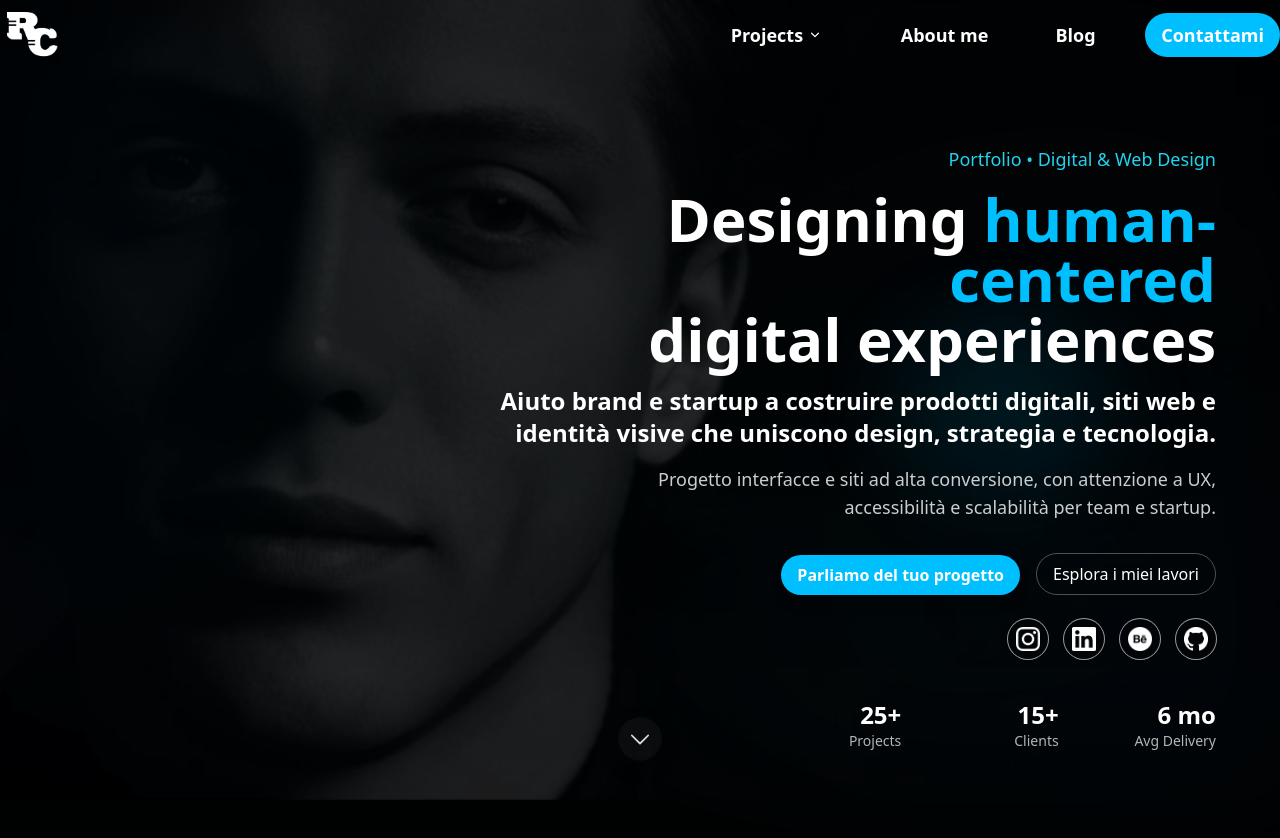
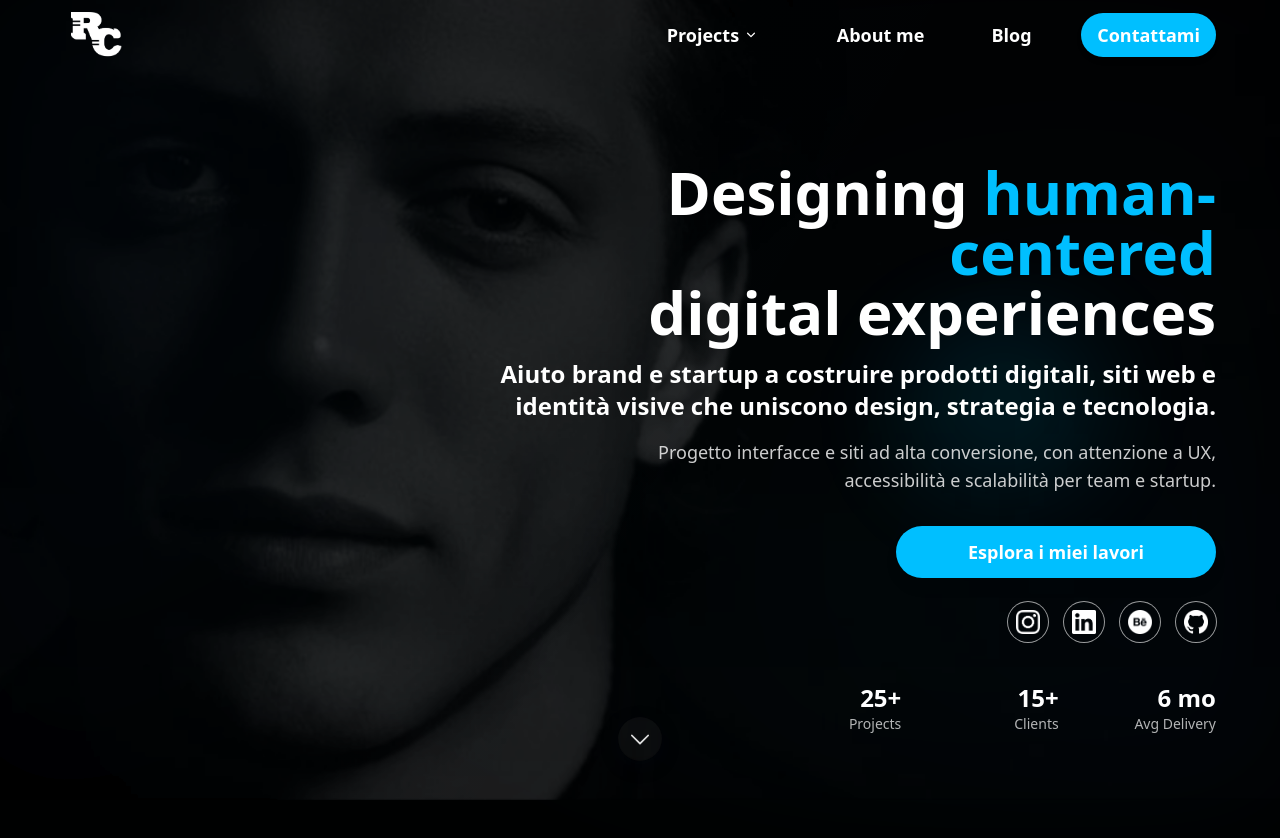
Before and after one commit to Riccardocassis/personal-website-v2, a Vue app: page / in a window 1280 px wide. Shown: the top 838 px of the page. Built offline with nearby package versions, Linux system fonts and the light colour scheme.

Commit message:
Aggiorna il layout della navbar con padding e centratura migliorati; modifica il testo del CTA principale nella sezione hero per una maggiore chiarezza.

```diff
--- a/src/components/hero.vue
+++ b/src/components/hero.vue
@@ -28,22 +28,15 @@
         </div>
 
         <div class="relative z-10 max-w-3xl text-right ml-auto">
-          <p ref="intro" class="text-cyan-400 text-sm md:text-lg font-medium mb-4">Portfolio • Digital & Web Design</p>
           <h1 ref="name" class="text-4xl md:text-6xl font-extrabold leading-tight">Designing <span class="text-[#00BFFF]">human-centered</span><br/>digital experiences</h1>
           <p ref="role" class="text-white text-lg md:text-2xl mt-4 font-semibold">Aiuto brand e startup a costruire prodotti digitali, siti web e identità visive che uniscono design, strategia e tecnologia.</p>
 
           <p ref="desc" class="max-w-xl text-white/80 mt-4 text-base md:text-lg ml-auto">Progetto interfacce e siti ad alta conversione, con attenzione a UX, accessibilità e scalabilità per team e startup.</p>
 
-          <div ref="ctas" class="mt-8 flex flex-col items-end space-y-4 md:flex-row md:space-y-0 md:space-x-4 md:justify-end">
+          <div ref="ctas" class="mt-8 flex items-end md:justify-end">
             <div ref="ctaPrimary" class="inline-flex">
-              <RouterLink to="/contact" class="btn-primary inline-flex items-center justify-center bg-[#00BFFF] text-white font-semibold px-4 py-2 rounded-full shadow-lg transition-transform duration-200">
-                Parliamo del tuo progetto
-              </RouterLink>
-            </div>
-
-            <div ref="ctaSecondary" class="inline-flex">
-              <RouterLink to="/projects" class="btn-ghost inline-flex items-center justify-center border border-white/30 text-white px-4 py-2 rounded-full transition-colors duration-200 overflow-hidden">
-                <span class="btn-ghost-text">Esplora i miei lavori</span>
+              <RouterLink to="/contact" class="btn-primary inline-flex items-center justify-center bg-[#00BFFF] text-white font-semibold px-6 md:px-10 py-3 rounded-full shadow-lg transition-transform duration-200 text-lg min-w-[260px] md:min-w-[320px]">
+                Esplora i miei lavori
               </RouterLink>
             </div>
           </div>
@@ -84,7 +77,7 @@
   <!-- Services section: two dark cards with pill CTAs (matches attachment aesthetic) -->
   <section ref="postSection" class="service-section w-full">
     <div class="max-w-7xl mx-auto px-6 py-20">
-  <h2 ref="postTitle" class="text-4xl font-bold text-white mb-4 text-center">Scegli come possiamo lavorare insieme</h2>
+  <h2 ref="postTitle" class="text-4xl font-bold text-white mb-4 text-center">Scopri i servizi</h2>
   <p ref="postSubtitle" class="text-lg text-gray-400 mb-12 text-center max-w-2xl mx-auto">Che tu voglia costruire un nuovo brand digitale o migliorare la tua presenza online, posso aiutarti a ogni livello del processo.</p>
 
       <div class="grid grid-cols-1 md:grid-cols-2 gap-8">
@@ -135,13 +128,11 @@
   import ScrollTrigger from 'gsap/ScrollTrigger'
   import socialIcons from './socialIcons.vue'
 
-  const intro = ref(null)
   const name = ref(null)
   const role = ref(null)
   const desc = ref(null)
   const ctas = ref(null)
   const ctaPrimary = ref(null)
-  const ctaSecondary = ref(null)
   const socialRef = ref(null)
   const bgImage = ref(null)
   const heroRef = ref(null)
@@ -157,11 +148,10 @@
 
   onMounted(() => {
     const tl = gsap.timeline({ defaults: { duration: 0.6, ease: 'power3.out' } })
-    tl.from(intro.value, { y: 20, opacity: 0 })
-      .from(name.value, { y: 22, opacity: 0 }, '-=0.35')
+    tl.from(name.value, { y: 22, opacity: 0 })
       .from(role.value, { y: 18, opacity: 0 }, '-=0.32')
       .from(desc.value, { y: 16, opacity: 0 }, '-=0.28')
-      .from([ctaPrimary.value, ctaSecondary.value, socialRef.value], { y: 12, opacity: 0, stagger: 0.12 }, '-=0.22')
+      .from([ctaPrimary.value, socialRef.value], { y: 12, opacity: 0, stagger: 0.12 }, '-=0.22')
 
     // Parallax: slight vertical movement of background image on scroll
     if (bgImage.value && heroRef.value) {
--- a/src/components/navbar.vue
+++ b/src/components/navbar.vue
@@ -52,7 +52,7 @@ onBeforeUnmount(() => {
 <template>
   <!-- fissa sopra -->
   <nav :class="['fixed top-0 left-0 right-0 z-50 transition-all duration-300', scrolled ? 'bg-black/40 backdrop-blur-md shadow-md border-b border-white/5' : 'bg-transparent']" style="height:70px;">
-    <div class="flex items-center justify-between max-w-7xl mx-auto w-full px-0 sm:px-0 md:px-0 h-full">
+  <div class="flex items-center justify-between max-w-7xl mx-auto w-full px-6 md:px-16 h-full">
       <!-- Logo RC desktop: più vicino, centrato, con padding e ombra -->
       <div class="flex items-center h-full">
         <RouterLink to="/" class="flex items-center justify-center" style="width:70px;height:70px;padding:7px;">
```
